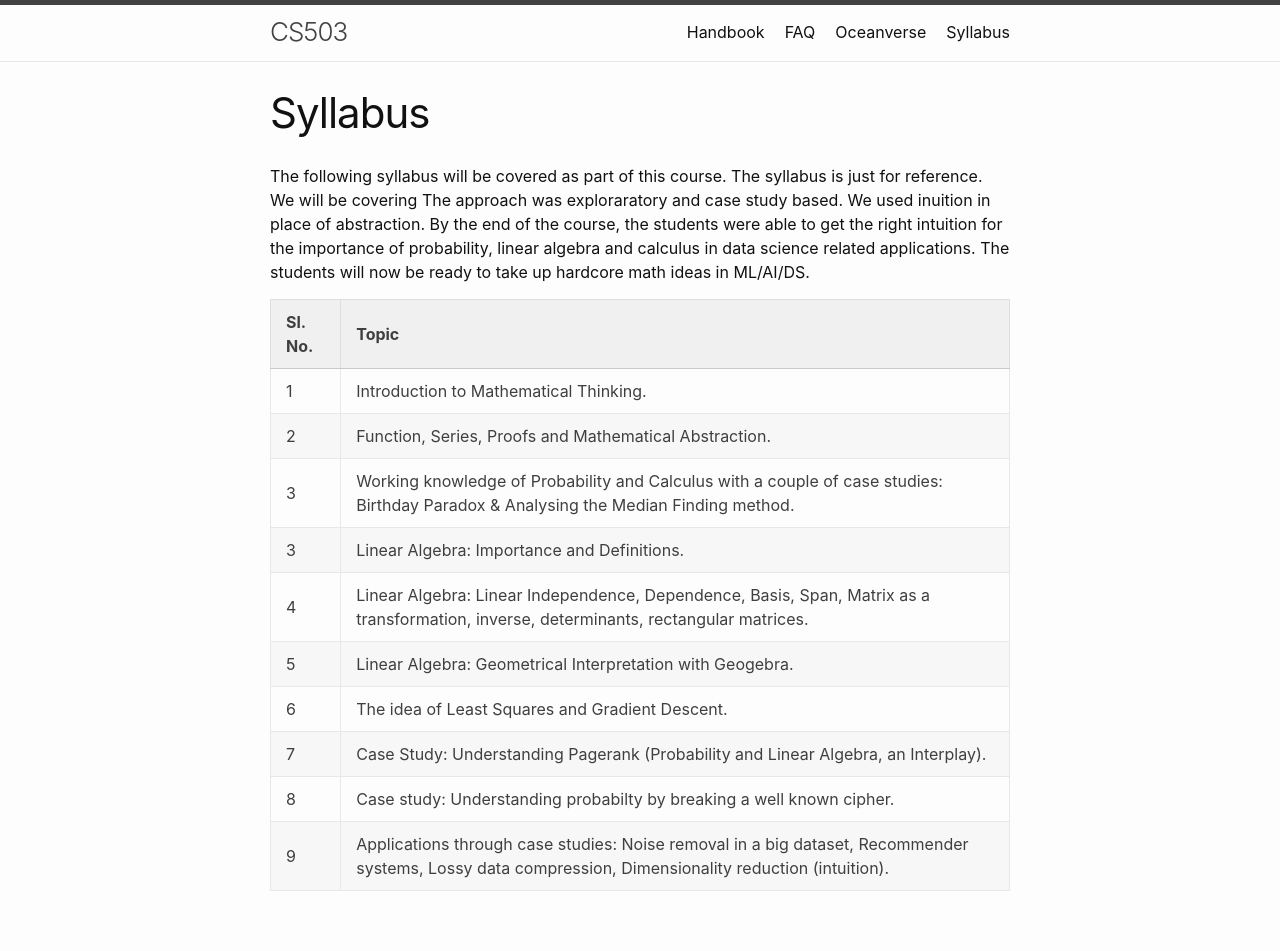
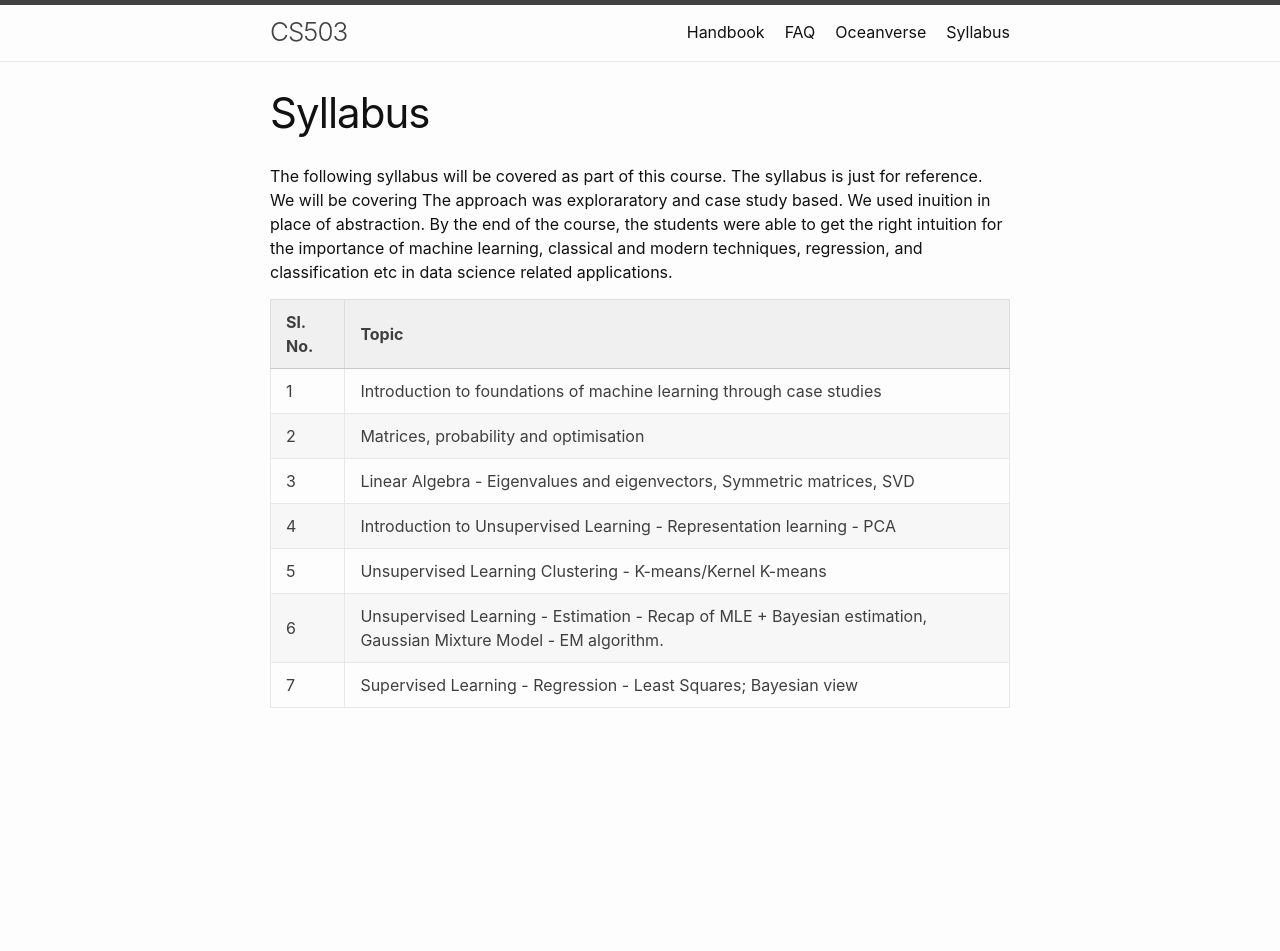
Before and after one commit to sudarshansudarshan/cs503, a Jekyll site: the page built from Syllabus.md, in a window 1280 px wide. Built offline with Jekyll 4.4.1, drawn with Linux system fonts in a browser that asks for light colours; after the commit the page ends 900 px from its top, so only the background shows below that.

Commit message:
Update Syllabus.md

```diff
--- a/Syllabus.md
+++ b/Syllabus.md
@@ -4,18 +4,15 @@ title: Syllabus
 permalink: /syllabus/
 order: 7
 ---
-The following syllabus will be covered as part of this course. The syllabus is just for reference. We will be covering The approach was exploraratory and case study based. We used inuition in place of abstraction. By the end of the course, the students were able to get the right intuition for the importance of probability, linear algebra and calculus in data science related applications. The students will now be ready to take up hardcore math ideas in ML/AI/DS.
+The following syllabus will be covered as part of this course. The syllabus is just for reference. We will be covering The approach was exploraratory and case study based. We used inuition in place of abstraction. By the end of the course, the students were able to get the right intuition for the importance of machine learning, classical and modern techniques, regression, and classification etc in data science related applications.
 
 
 | Sl. No. | Topic                                                        |
 | ------- | ------------------------------------------------------------ |
-| 1       | Introduction to Mathematical Thinking.                        |
-| 2       | Function, Series, Proofs and Mathematical Abstraction.        |
-| 3 	  | Working knowledge of Probability and Calculus with a couple of case studies: Birthday Paradox & Analysing the Median Finding method.
-| 3       | Linear Algebra: Importance and Definitions. 					 |
-| 4       | Linear Algebra: Linear Independence, Dependence, Basis, Span, Matrix as a transformation, inverse, determinants, rectangular matrices.        |
-| 5       | Linear Algebra: Geometrical Interpretation with Geogebra.     |
-| 6       | The idea of Least Squares and Gradient Descent. 			     |
-| 7 | Case Study: Understanding Pagerank (Probability and Linear Algebra, an Interplay). |
-| 8 | Case study: Understanding probabilty by breaking a well known cipher. |
-| 9      | Applications through case studies: Noise removal in a big dataset, Recommender systems, Lossy data compression, Dimensionality reduction (intuition).|
+| 1       | Introduction to foundations of machine learning through case studies                        |
+| 2       | Matrices, probability and optimisation        |
+| 3 	    | Linear Algebra - Eigenvalues and eigenvectors, Symmetric matrices, SVD 					 |
+| 4       | Introduction to Unsupervised Learning - Representation learning - PCA        |
+| 5       | Unsupervised Learning Clustering - K-means/Kernel K-means     |
+| 6       | Unsupervised Learning - Estimation - Recap of MLE + Bayesian estimation, Gaussian Mixture Model - EM algorithm. 			     |
+| 7       | Supervised Learning - Regression - Least Squares; Bayesian view |
```
